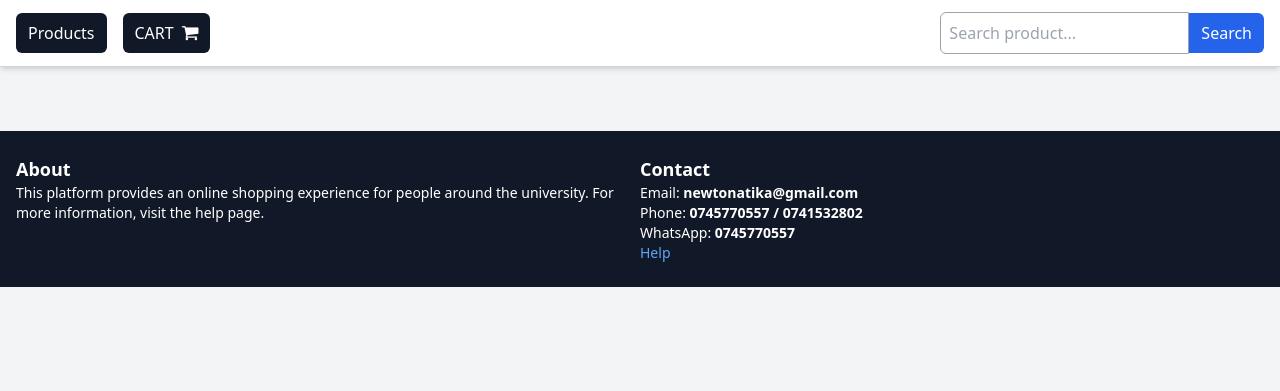
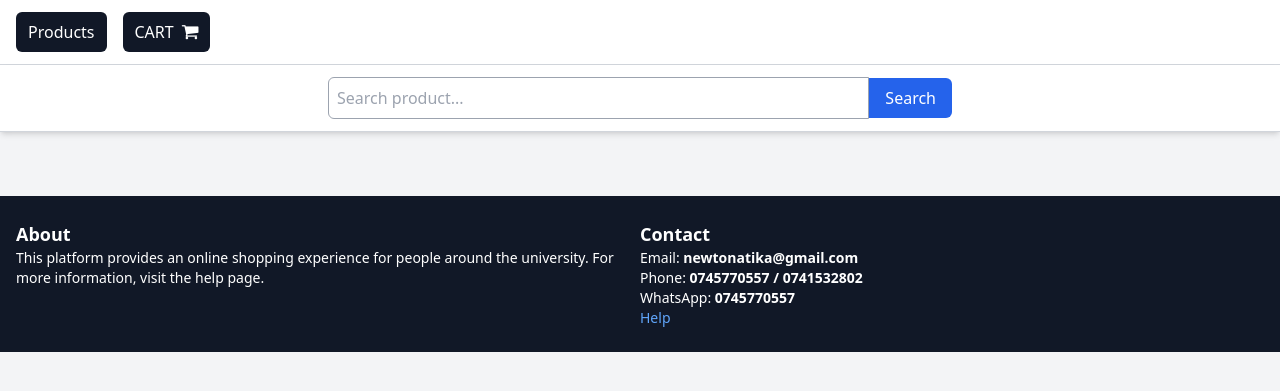
Before and after one commit to Newton-Atika/marketportal, a Django app: page / in a window 1280 px wide. Shown: the top 391 px of the page. Run offline with Django 5.2, Linux system fonts and the light colour scheme; data that the repository does not hold is empty; parts of the project's set-up code (start-up, migrations or seed data) failed here and were passed over; some libraries are stand-ins or nearby versions.

Commit message:
Update base.html

```diff
--- a/home/templates/home/base.html
+++ b/home/templates/home/base.html
@@ -8,7 +8,7 @@
         <title>{% block title %}{% endblock %} - UniMarket</title>
     </head>
     <body class="bg-gray-100">
-        <!-- Navigation Bar -->
+        <!-- Main Navigation Bar -->
         <nav class="flex items-center justify-between px-4 py-3 bg-white shadow-md border-b border-gray-300">
             <!-- Left Section (Products & Cart) -->
             <div class="flex items-center space-x-4">
@@ -19,19 +19,21 @@
                     CART <i class="fa fa-shopping-cart ml-2" style="font-size:18px"></i>
                 </a>
             </div>
+        </nav>
 
-            <!-- Search Form -->
-            <form class="flex items-center w-full sm:w-auto" method="GET" action="{% url 'home:search' %}">
+        <!-- Search Navigation Bar -->
+        <nav class="flex items-center justify-center px-4 py-3 bg-white shadow-md border-b border-gray-300">
+            <form class="flex items-center w-full sm:w-2/3 md:w-1/2" method="GET" action="{% url 'home:search' %}">
                 <input
                     type="text"
                     name="query"
                     value="{{ query }}"
-                    class="p-2 border border-gray-400 rounded-l-md focus:outline-none focus:ring-2 focus:ring-blue-500 w-full sm:w-auto"
+                    class="p-2 border border-gray-400 rounded-l-md focus:outline-none focus:ring-2 focus:ring-blue-500 w-full"
                     placeholder="Search product..."
                 >
                 <button
                     type="submit"
-                    class="bg-blue-600 text-white px-3 py-2 rounded-r-md hover:bg-blue-700">
+                    class="bg-blue-600 text-white px-4 py-2 rounded-r-md hover:bg-blue-700">
                     Search
                 </button>
             </form>
```
